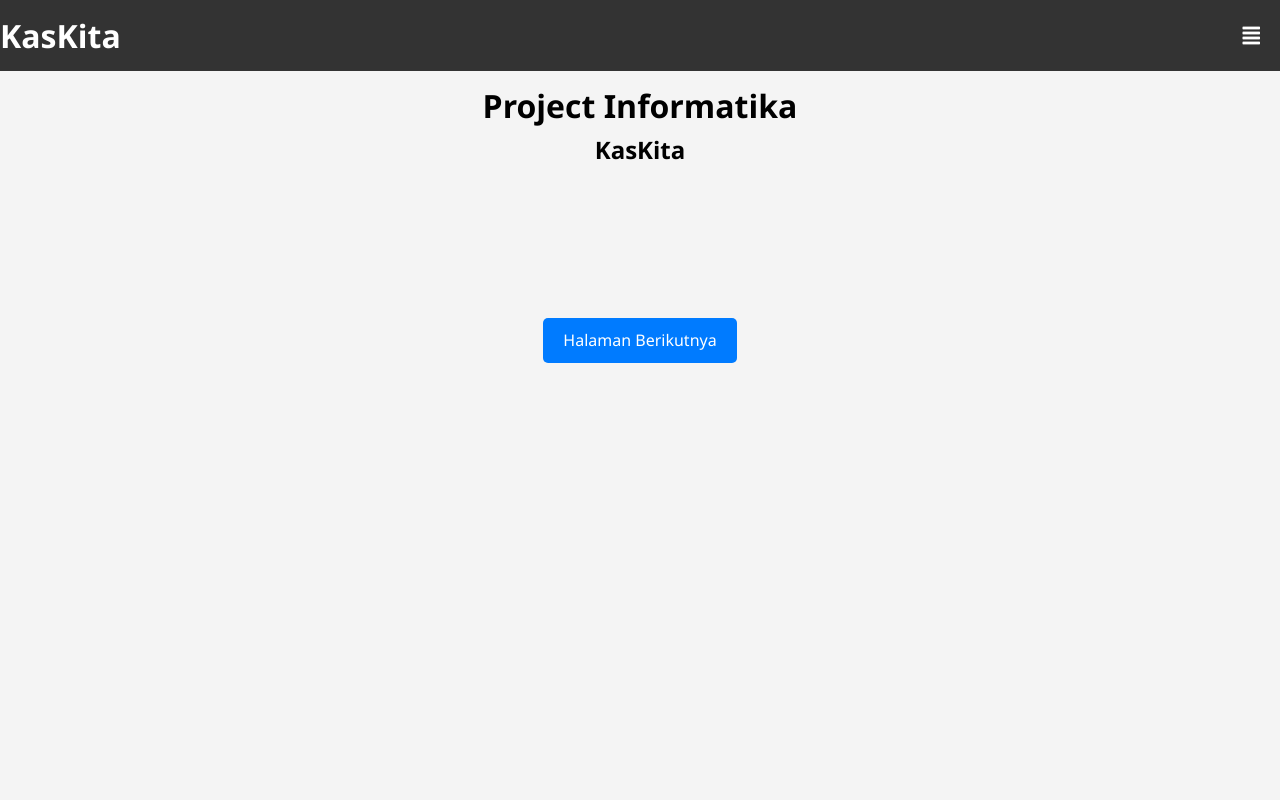
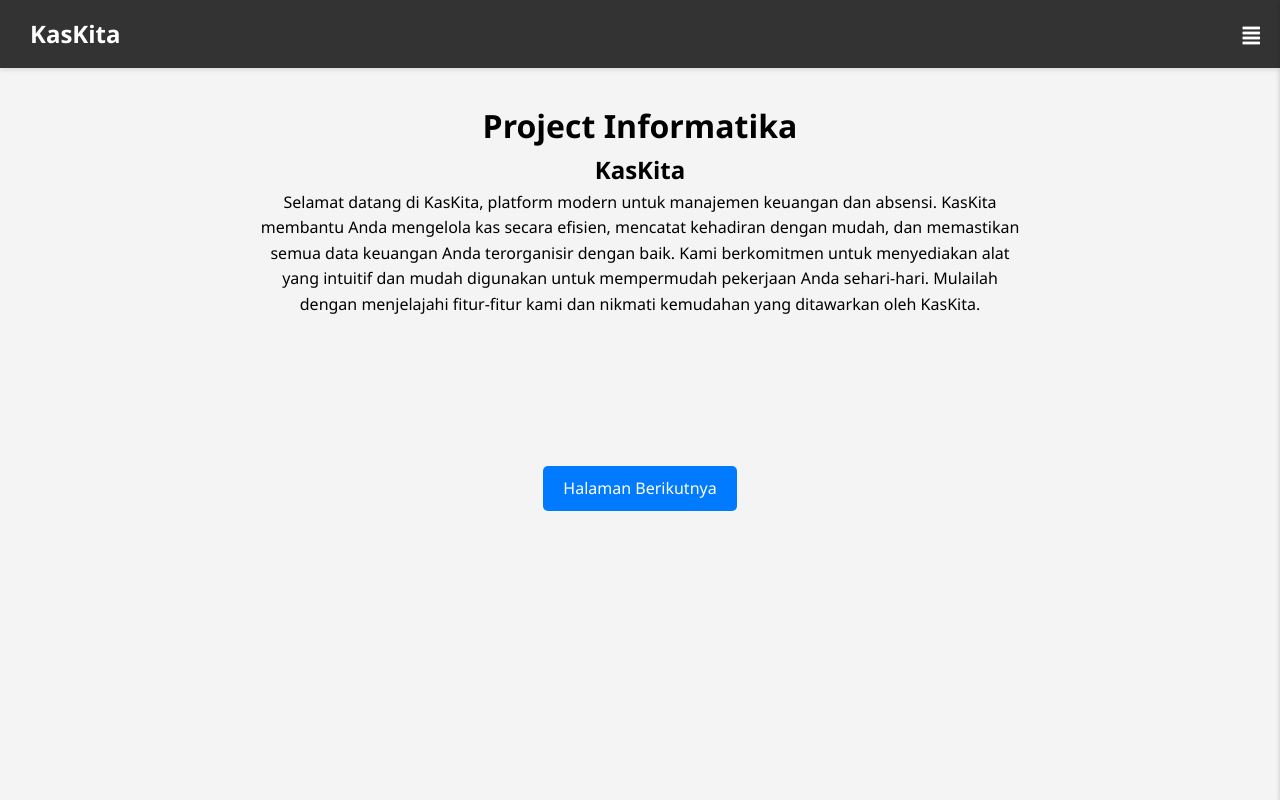
Before and after one commit to MezuEX/KasKita, a plain HTML site: page index.html in a window 1280 px wide. Drawn offline with Linux system fonts and the light colour scheme.

Commit message:
Add files via upload

```diff
--- a/index.html
+++ b/index.html
@@ -27,12 +27,13 @@
             display: flex;
             flex-direction: column;
             align-items: center;
+            transition: background-color 0.3s, color 0.3s;
         }
 
         header {
             background: #333;
             color: #fff;
-            padding: 10px 0;
+            padding: 15px 30px;
             text-align: center;
             display: flex;
             justify-content: space-between;
@@ -40,10 +41,13 @@
             position: fixed;
             top: 0;
             left: 0;
+            box-shadow: 0 2px 5px rgba(0,0,0,0.1);
+            transition: background-color 0.3s, color 0.3s;
         }
 
         header h1 {
             margin: 0;
+            font-size: 1.5rem;
         }
 
         .dark-mode #data-form input[type='date'],
@@ -137,6 +141,7 @@
             background-color: #333;
             overflow-x: hidden;
             transition: right 0.3s ease;
+            box-shadow: 0 2px 5px rgba(0,0,0,0.2);
         }
 
         .sidebar.show {
@@ -146,6 +151,8 @@
         .sidebar-header {
             padding: 20px;
             text-align: center;
+            background-color: #444;
+            border-bottom: 1px solid #555;
         }
 
         .sidebar-header h1 {
@@ -172,6 +179,7 @@
             color: #fff;
             text-decoration: none;
             display: block;
+            transition: background-color 0.3s;
         }
 
         .sidebar ul li a:hover {
@@ -187,11 +195,12 @@
         }
 
         .content {
-            margin-top: 60px; /* Adjust this value based on the height of your header */
+            margin-top: 80px; /* Adjust this value based on the height of your header */
             padding: 20px;
             width: 100%;
             max-width: 800px;
             text-align: center;
+            transition: margin-top 0.3s;
         }
 
         .sidebar-toggle {
@@ -225,10 +234,16 @@
             cursor: pointer;
             text-decoration: none;
             font-size: 16px;
+            transition: background-color 0.3s, transform 0.3s;
         }
 
         .next-button:hover {
             background-color: #0056b3;
+            transform: scale(1.05);
+        }
+
+        .next-button:active {
+            transform: scale(0.95);
         }
     </style>
 </head>
@@ -250,6 +265,7 @@
     <div class="content">
         <h1>Project Informatika</h1>
         <h2>KasKita</h2>
+        <p>Selamat datang di KasKita, platform modern untuk manajemen keuangan dan absensi. KasKita membantu Anda mengelola kas secara efisien, mencatat kehadiran dengan mudah, dan memastikan semua data keuangan Anda terorganisir dengan baik. Kami berkomitmen untuk menyediakan alat yang intuitif dan mudah digunakan untuk mempermudah pekerjaan Anda sehari-hari. Mulailah dengan menjelajahi fitur-fitur kami dan nikmati kemudahan yang ditawarkan oleh KasKita.</p>
     </div>
     <a href="https://mezuex.github.io/KasKita-absen/" class="next-button">Halaman Berikutnya</a>
 
@@ -287,7 +303,7 @@
             }
         }
 
-// Load dark mode preference
+        // Load dark mode preference
         const darkMode = localStorage.getItem('darkMode');
         if (darkMode === 'enabled') {
             setDarkMode(true);
```
